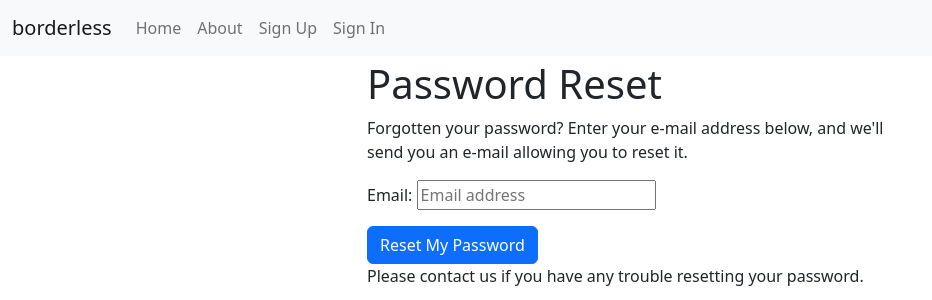
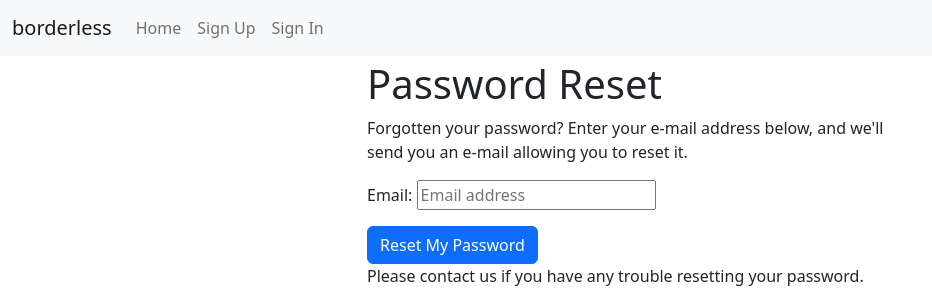
Before and after one commit to david-jerry/borderless-api, a Django app: page /accounts/password/reset/ in a window 1280 px wide. Shown: the top 300 px of the page, without its empty margins (0-932 px from the left). Run offline with Django 4.2, Linux system fonts and the light colour scheme; parts of the project's set-up code (start-up, migrations or seed data) failed here and were passed over; some libraries are stand-ins or nearby versions.

Commit message:
removed about

```diff
--- a/borderless/templates/base.html
+++ b/borderless/templates/base.html
@@ -73,9 +73,6 @@
             <li class="nav-item active">
               <a class="nav-link" href="{% url 'home' %}">Home <span class="visually-hidden">(current)</span></a>
             </li>
-            <li class="nav-item">
-              <a class="nav-link" href="{% url 'about' %}">About</a>
-            </li>
             {% if request.user.is_authenticated %}
               <li class="nav-item">
                 <a class="nav-link"
```
